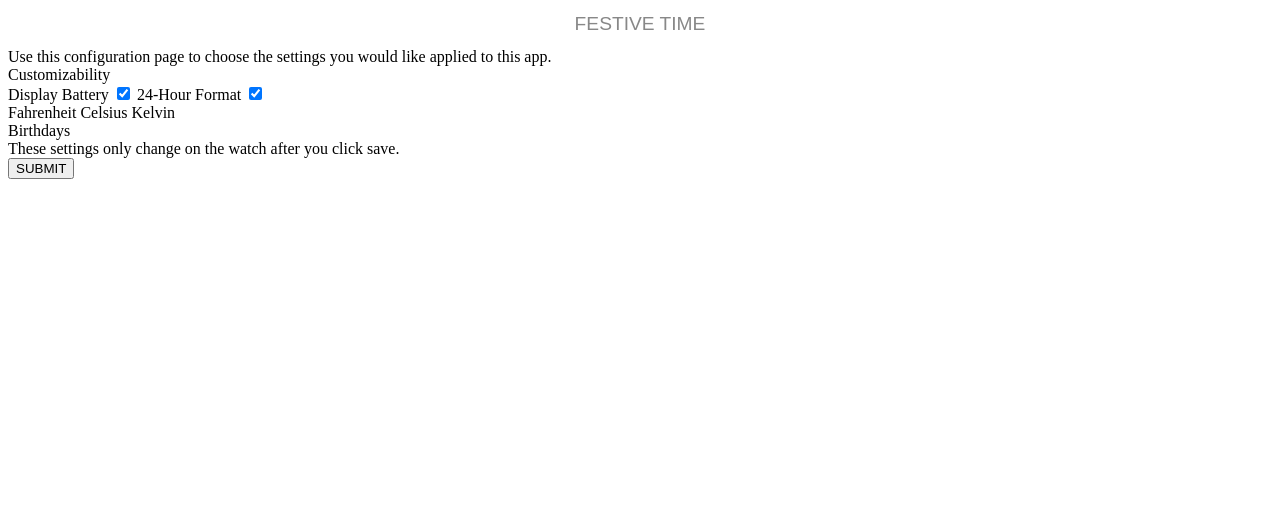
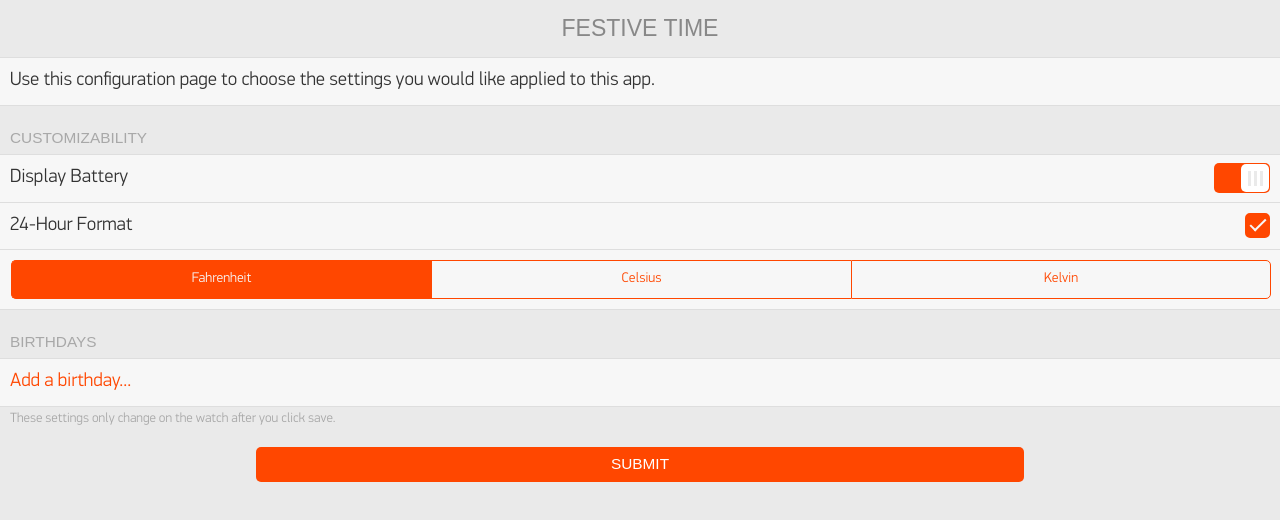
Before and after one commit to blackjack26/FestiveTimeWebpage, a website: page index.html in a window 1280 px wide. Drawn offline with nearby package versions, Linux system fonts and the light colour scheme; files that its build step writes are made by us from their sources.

Commit message:
Fixed typo in href 'FestiveTimeWebsite'

```diff
--- a/index.html
+++ b/index.html
@@ -3,8 +3,8 @@
 <head>
 	<meta charset="UTF-8">
 	<title></title>
-	<link rel='stylesheet' type='text/css' href='/FestiveTimeWebsite/bower_components/Slate/dist/css/slate.min.css'>
-    <link rel='stylesheet' type='text/css' href='/FestiveTimeWebsite/css/style.css'>
+	<link rel='stylesheet' type='text/css' href='/FestiveTimeWebpage/bower_components/Slate/dist/css/slate.min.css'>
+    <link rel='stylesheet' type='text/css' href='/FestiveTimeWebpage/css/style.css'>
 </head>
 <body>
 
@@ -56,7 +56,7 @@
         </div>
     </div>
 
-	<script src='/FestiveTimeWebsite/bower_components/Slate/dist/js/slate.js'></script>
-	<script src='/FestiveTimeWebsite/js/main.js'></script>
+	<script src='/FestiveTimeWebpage/bower_components/Slate/dist/js/slate.js'></script>
+	<script src='/FestiveTimeWebpage/js/main.js'></script>
 </body>
 </html>
```
